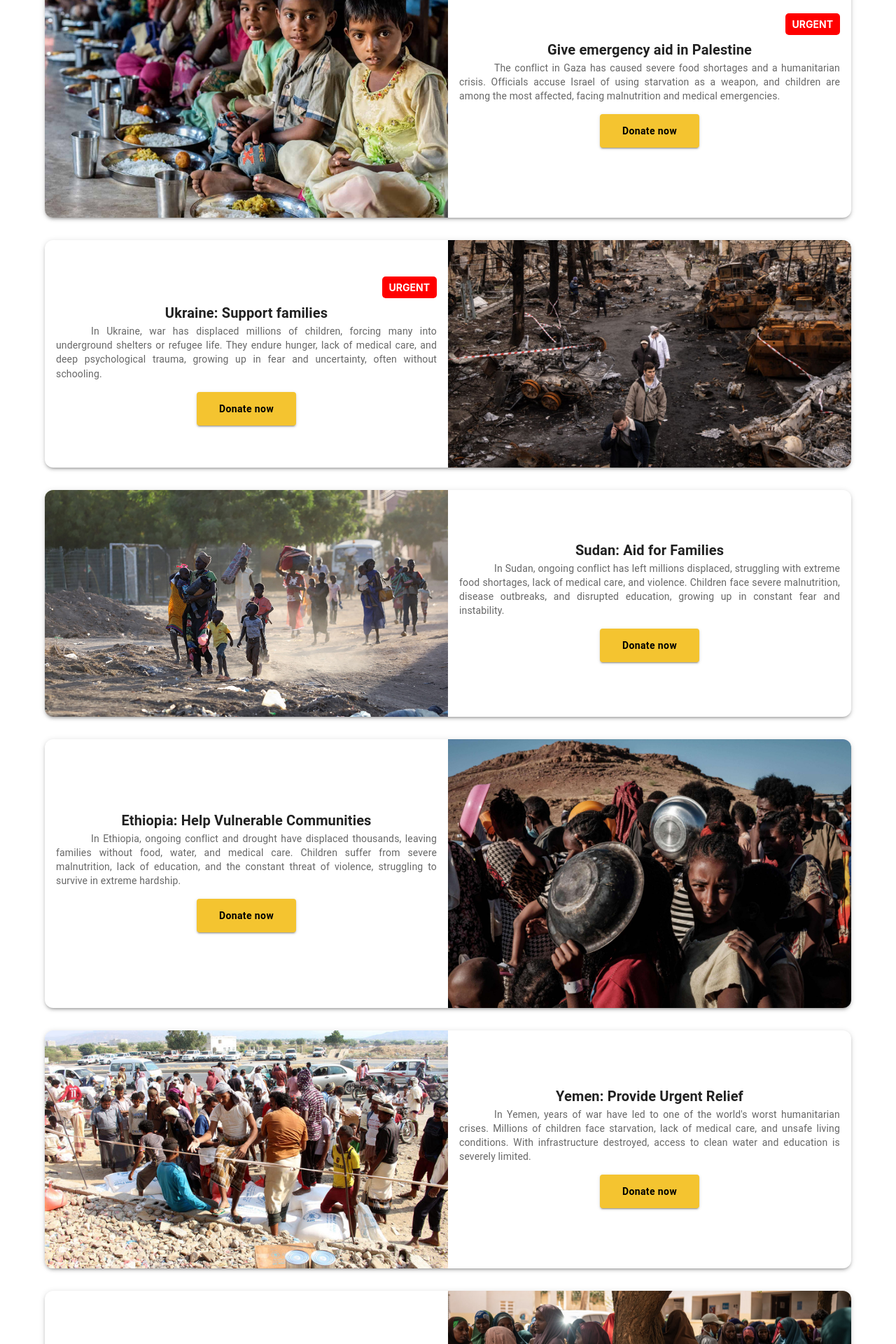
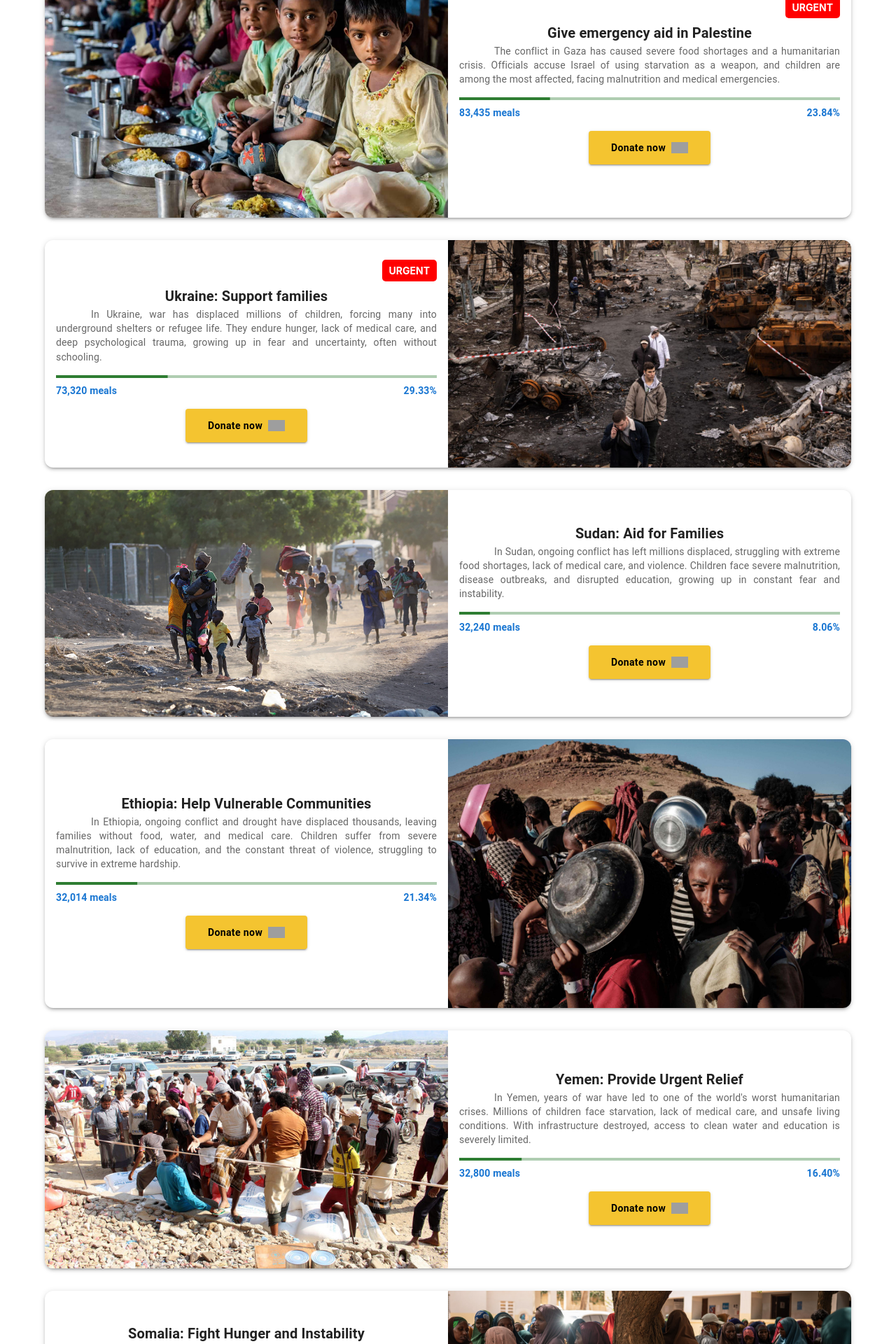
Before and after one commit to foodforlifeofficial/life, a React (Vite) app: page / in a window 1280 px wide. Shown: the part 380-2300 px from the top of the page at 70% size. Built offline with nearby package versions, Linux system fonts and the light colour scheme; grey boxes are pictures that could not be loaded.

Commit message:
Nee home page

```diff
--- a/src/Components/DonationComponent.jsx
+++ b/src/Components/DonationComponent.jsx
@@ -8,19 +8,39 @@ import {
   Button,
   Box,
   useMediaQuery,
+  LinearProgress,
 } from "@mui/material";
-// import { RxLetterSpacing } from "react-icons/rx";
 import { Link } from "react-router-dom";
+
+// Funcție pentru calculul meselor și procentajului
+const startDate = new Date("2025-01-01");
+const today = new Date();
+
+const calculateMealsData = (initialValue, dailyIncrease, totalMeals) => {
+  const daysElapsed = Math.floor((today - startDate) / (1000 * 60 * 60 * 24));
+  const value = initialValue + daysElapsed * dailyIncrease;
+  const percentage = Math.min((value / totalMeals) * 100, 100); // Max 100%
+  return { value, percentage };
+};
 
 const DonationComponent = ({
   image,
   title,
   description,
-  donateLink,
+  flagUrl,
   position = "left",
   urgent = false,
+  initialValue,
+  dailyIncrease,
+  totalMeals,
 }) => {
   const isSmallScreen = useMediaQuery("(max-width:550px)");
+
+  const { value: currentMeals, percentage } = calculateMealsData(
+    initialValue,
+    dailyIncrease,
+    totalMeals
+  );
 
   return (
     <Card
@@ -66,20 +86,61 @@ const DonationComponent = ({
             URGENT
           </div>
         )}
+
         <Typography variant="h6" fontWeight="bold">
           {title}
         </Typography>
+
         <Typography
           variant="body2"
           color="text.secondary"
           sx={{
             textIndent: "50px",
             textAlign: "justify",
-            RxLetterSpacing: "3px",
           }}
         >
           {description}
         </Typography>
+
+        {/* <Box sx={{ mt: 2 }}>
+          <Typography variant="body2">
+            <strong>Meals provided:</strong> {currentMeals.toLocaleString()} /{" "}
+            {totalMeals.toLocaleString()}
+          </Typography>
+          <LinearProgress
+            variant="determinate"
+            value={percentage}
+            sx={{ height: 8, borderRadius: 5, mt: 1 }}
+          />
+          <Typography variant="caption">
+            {percentage.toFixed(2)}% completed
+          </Typography>
+        </Box> */}
+
+        <Box sx={{ mt: 2 }}>
+          <LinearProgress
+            variant="determinate"
+            value={Math.min(percentage, 100)}
+            sx={{ width: "100%" }}
+            color="success"
+          />
+          <Box
+            sx={{
+              display: "flex",
+              justifyContent: "space-between",
+              width: "100%",
+              mt: 1,
+            }}
+          >
+            <Typography variant="body2" fontWeight="bold" color="primary">
+              {currentMeals.toLocaleString()} meals
+            </Typography>
+            <Typography variant="body2" color="primary" fontWeight="bold">
+              {percentage.toFixed(2)}%
+            </Typography>
+          </Box>
+        </Box>
+
         <Box
           sx={{
             display: "flex",
@@ -89,12 +150,8 @@ const DonationComponent = ({
             width: "100%",
           }}
         >
-          {/* <Button variant="outlined" color="primary">
-            Read more
-          </Button> */}
           <Button
             variant="contained"
-            // color="warning"
             sx={{
               backgroundColor: "#f4c430",
               color: "#000",
@@ -109,8 +166,16 @@ const DonationComponent = ({
             component={Link}
             to="/donate"
           >
-            {/* href={donateLink}> */}
             Donate now
+            <img
+              src={flagUrl}
+              alt="Flag"
+              style={{
+                width: "24px",
+                height: "16px",
+                marginLeft: "8px",
+              }}
+            />
           </Button>
         </Box>
       </CardContent>
@@ -122,9 +187,12 @@ DonationComponent.propTypes = {
   image: PropTypes.string.isRequired,
   title: PropTypes.string.isRequired,
   description: PropTypes.string.isRequired,
-  donateLink: PropTypes.string.isRequired,
+  flagUrl: PropTypes.string.isRequired,
   position: PropTypes.oneOf(["left", "right"]),
   urgent: PropTypes.bool,
+  initialValue: PropTypes.number.isRequired,
+  dailyIncrease: PropTypes.number.isRequired,
+  totalMeals: PropTypes.number.isRequired,
 };
 
 export default DonationComponent;
--- a/src/Pages/Home.jsx
+++ b/src/Pages/Home.jsx
@@ -54,29 +54,7 @@ const BackgroundBox = styled(Box)({
 
 export default function Home({ darkMode }) {
   const result = calculateMealsData();
-  const startDate = new Date("2025-01-01");
-  const today = new Date();
 
-  const getInitialValuePalestine = () => {
-    const daysElapsed = Math.floor((today - startDate) / (1000 * 60 * 60 * 24));
-    let value = 53435 + daysElapsed * 500;
-    let percentage = (value / 350000) * 100;
-
-    return { value, percentage };
-  };
-
-  const isSmallScreen = useMediaQuery("(max-width:600px)");
-  const [palestineData] = useState(getInitialValuePalestine());
-
-  const getInitialValueUcraine = () => {
-    const daysElapsed = Math.floor((today - startDate) / (1000 * 60 * 60 * 24));
-    let value = 43320 + daysElapsed * 500;
-    let percentage = (value / 250000) * 100;
-
-    return { value, percentage };
-  };
-
-  const [ucraineData] = useState(getInitialValueUcraine());
   return (
     <Box
       sx={{
@@ -124,7 +102,11 @@ export default function Home({ darkMode }) {
              and children are among the most affected, facing malnutrition and medical emergencies."
               donateLink="https://donation-link.com"
               position="left"
+              flagUrl="https://upload.wikimedia.org/wikipedia/commons/thumb/0/00/Flag_of_Palestine.svg/383px-Flag_of_Palestine.svg.png"
               urgent
+              initialValue={53435}
+              dailyIncrease={500}
+              totalMeals={350000}
             />
 
             {/* ukraine */}
@@ -135,7 +117,11 @@ export default function Home({ darkMode }) {
               medical care, and deep psychological trauma, growing up in fear and uncertainty, often without schooling."
               donateLink="https://another-donation.com"
               position="right"
+              flagUrl="https://upload.wikimedia.org/wikipedia/commons/thumb/4/49/Flag_of_Ukraine.svg/383px-Flag_of_Ukraine.svg.png"
               urgent
+              initialValue={43320}
+              dailyIncrease={500}
+              totalMeals={250000}
             />
 
             {/* sudan */}
@@ -144,7 +130,11 @@ export default function Home({ darkMode }) {
               title="Sudan: Aid for Families"
               description="In Sudan, ongoing conflict has left millions displaced, struggling with extreme food shortages, lack of medical care, and violence. Children face severe malnutrition, disease outbreaks, and disrupted education, growing up in constant fear and instability."
               donateLink="https://sudan-donation.com"
+              flagUrl="https://upload.wikimedia.org/wikipedia/commons/thumb/0/01/Flag_of_Sudan.svg/383px-Flag_of_Sudan.svg.png"
               position="left"
+              initialValue={2240}
+              dailyIncrease={500}
+              totalMeals={400000}
             />
 
             {/* ethiopia */}
@@ -153,7 +143,11 @@ export default function Home({ darkMode }) {
               title="Ethiopia: Help Vulnerable Communities"
               description="In Ethiopia, ongoing conflict and drought have displaced thousands, leaving families without food, water, and medical care. Children suffer from severe malnutrition, lack of education, and the constant threat of violence, struggling to survive in extreme hardship."
               donateLink="https://ethiopia-donation.com"
+              flagUrl="https://upload.wikimedia.org/wikipedia/commons/thumb/7/71/Flag_of_Ethiopia.svg/383px-Flag_of_Ethiopia.svg.png"
               position="right"
+              initialValue={2014}
+              dailyIncrease={500}
+              totalMeals={150000}
             />
 
             {/* yemen */}
@@ -162,7 +156,11 @@ export default function Home({ darkMode }) {
               title="Yemen: Provide Urgent Relief"
               description="In Yemen, years of war have led to one of the world's worst humanitarian crises. Millions of children face starvation, lack of medical care, and unsafe living conditions. With infrastructure destroyed, access to clean water and education is severely limited."
               donateLink="https://yemen-donation.com"
+              flagUrl="https://upload.wikimedia.org/wikipedia/commons/thumb/8/89/Flag_of_Yemen.svg/383px-Flag_of_Yemen.svg.png"
               position="left"
+              initialValue={2800}
+              dailyIncrease={500}
+              totalMeals={200000}
             />
 
             {/* somalia */}
@@ -172,6 +170,10 @@ export default function Home({ darkMode }) {
               description="In Somalia, prolonged drought and conflict have led to severe food shortages, forcing millions into crisis. Children suffer from extreme malnutrition, lack of healthcare, and displacement, struggling to survive in one of the world's harshest humanitarian emergencies."
               donateLink="https://somalia-donation.com"
               position="right"
+              flagUrl="https://upload.wikimedia.org/wikipedia/commons/thumb/a/a0/Flag_of_Somalia.svg/383px-Flag_of_Somalia.svg.png"
+              initialValue={4352}
+              dailyIncrease={100}
+              totalMeals={150000}
             />
 
             {/* syria */}
@@ -180,7 +182,11 @@ export default function Home({ darkMode }) {
               title="Syria: Rebuild Lives After War"
               description="In Syria, years of conflict have left millions displaced, with children facing hunger, lack of medical care, and unsafe living conditions. Schools and hospitals lie in ruins, making education and healthcare nearly inaccessible, while families struggle to survive amid ongoing instability."
               donateLink="https://syria-donation.com"
+              flagUrl="https://upload.wikimedia.org/wikipedia/commons/thumb/1/14/Flag_of_the_Syrian_revolution.svg/330px-Flag_of_the_Syrian_revolution.svg.png"
               position="left"
+              initialValue={6352}
+              dailyIncrease={100}
+              totalMeals={150000}
             />
 
             {/* Afghanistan */}
@@ -189,7 +195,11 @@ export default function Home({ darkMode }) {
               title="Afghanistan: Support Families in Crisis"
               description="In Afghanistan, ongoing conflict and economic collapse have left millions in extreme poverty. Children face severe malnutrition, lack of medical care, and limited access to education, struggling to survive amid instability and humanitarian crisis."
               donateLink="https://afghanistan-donation.com"
+              flagUrl="https://upload.wikimedia.org/wikipedia/commons/thumb/5/5c/Flag_of_the_Taliban.svg/383px-Flag_of_the_Taliban.svg.png"
               position="right"
+              initialValue={4362}
+              dailyIncrease={100}
+              totalMeals={150000}
             />
 
             {/* <iframe
```
Also changed, not shown: src/Pages/Donate.jsx (+14 -14 lines), 11 other files (tests, documents, lock files or other folders).
